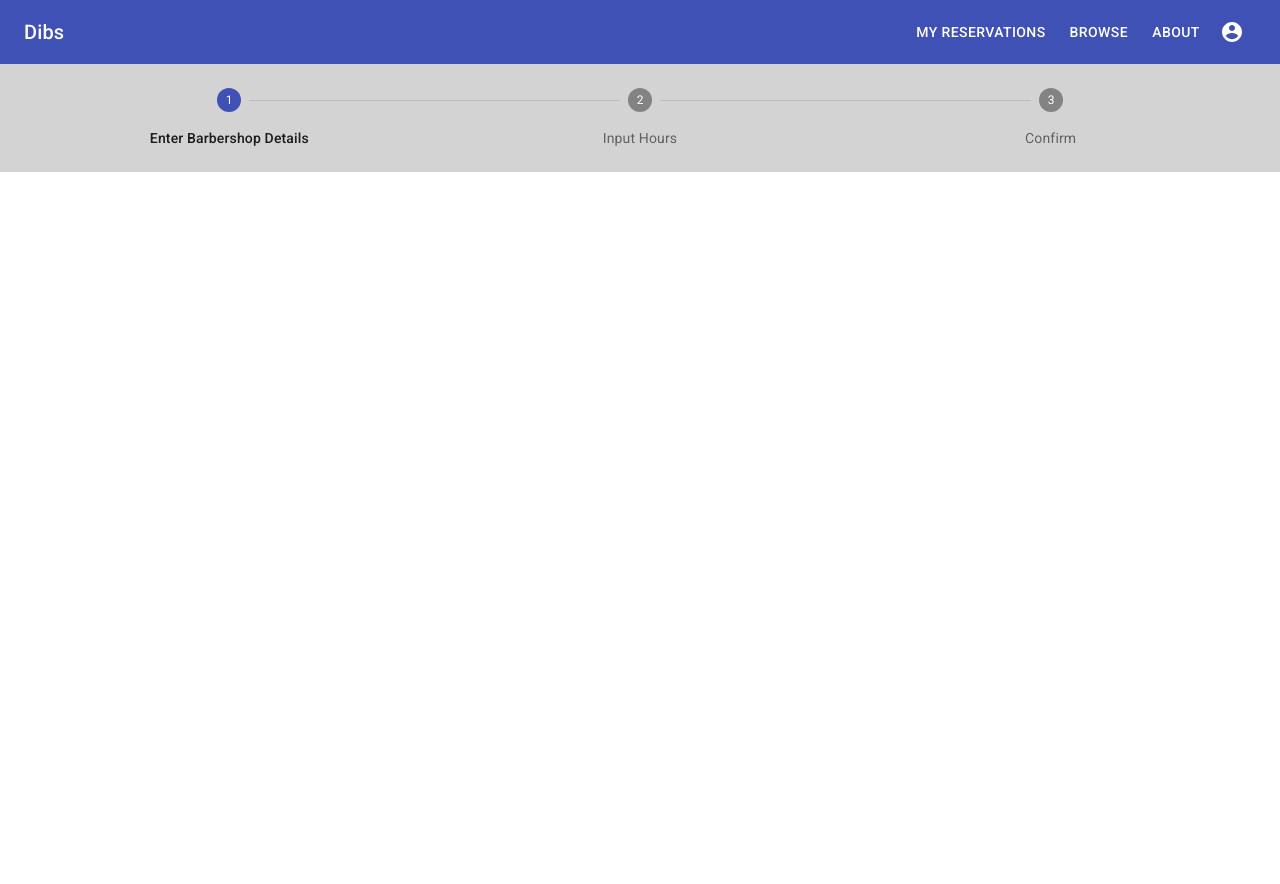
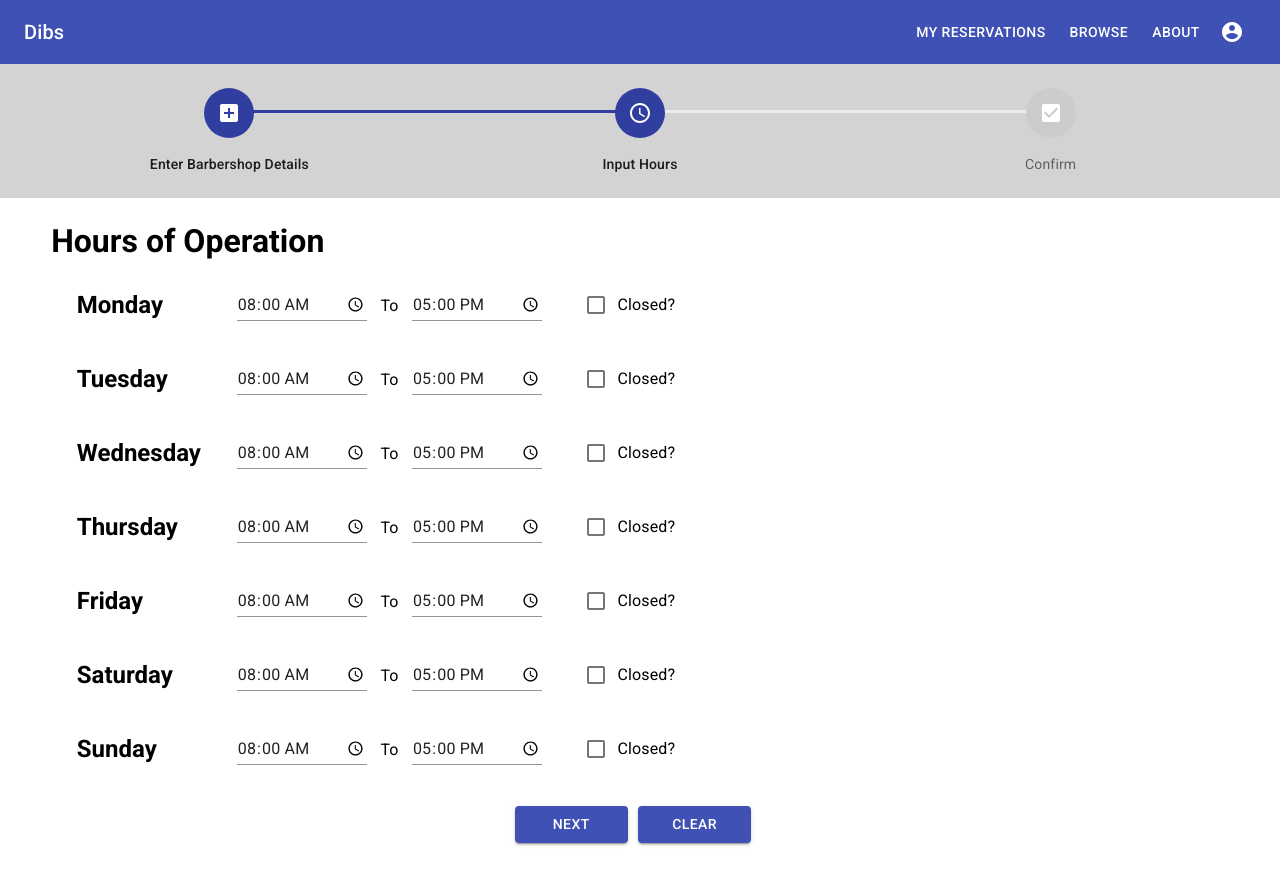
Before and after one commit to yehmond/group1234, a React (Create React App) app: page /createshop/hours in a window 1280 px wide. Shown: the top 884 px of the page. Before the commit the page ends 800 px from the top, so only its background shows below. Built offline with nearby package versions, Linux system fonts and the light colour scheme.

Commit message:
hours input page complete

```diff
--- a/src/App.tsx
+++ b/src/App.tsx
@@ -2,7 +2,7 @@ import React from "react";
 import NavBar from "./components/NavBar/NavBar";
 import { BrowserRouter as Router, Switch, Route } from "react-router-dom";
 import "./App.scss";
-import RegisterBarbershopContainer from "./components/RegisterBarbershop/RegisterBarbershopContainer";
+import RBSContainer from "./components/RegisterBarbershop/RBSContainer";
 
 function App(): JSX.Element {
     return (
@@ -15,7 +15,7 @@ function App(): JSX.Element {
                 <Route path="/signin"></Route>
                 <Route path="/signup"></Route>
                 <Route path="/createshop">
-                    <RegisterBarbershopContainer currentStep={0} />
+                    <RBSContainer />
                 </Route>
             </Switch>
         </Router>
--- /dev/null
+++ b/src/Components/FormFields/DayHoursInput.tsx
@@ -0,0 +1,49 @@
+import React, { Component } from "react";
+import "./Fields.scss"
+import { RenderTimePicker } from "./FormFields";
+import { Checkbox, FormControlLabel } from "@material-ui/core";
+
+interface FormTimeFieldsProps{
+    dayOfWeek:string;
+}
+
+interface FormTimeFieldState {
+    disabled: boolean;
+}
+
+class DayHoursInput extends Component<FormTimeFieldsProps, FormTimeFieldState> {
+
+    constructor(props: FormTimeFieldsProps) {
+        super(props);
+        this.state = {disabled: false}
+        this.handleChange= this.handleChange.bind(this);
+    }
+
+    public handleChange(){
+        this.setState((state) => ({
+            disabled: !state.disabled
+        }));
+    }
+
+    render() {
+        return (
+            <div className="time-input-container">
+                <h2>{this.props.dayOfWeek}</h2>
+               <RenderTimePicker disabled={this.state.disabled}  defaultValue={"08:00"} />
+                <p>To</p>
+               <RenderTimePicker disabled={this.state.disabled}  defaultValue={"17:00"}/>
+                <FormControlLabel
+                    control={
+                        <Checkbox
+                            onChange={this.handleChange}
+                            name="checkedB"
+                            color="primary"
+                        />
+                    }
+                    label="Closed?"/>
+               </div>
+        );
+    }
+}
+
+export default DayHoursInput;
--- /dev/null
+++ b/src/Components/FormFields/Fields.scss
@@ -0,0 +1,32 @@
+.time-input-container {
+  display: grid;
+  grid-template-columns: minmax(150px, 0.5fr) minmax(100px, 0.75fr) 25px minmax(100px, 0.75fr) 1fr;
+  grid-column-gap: 10px;
+  align-items: center;
+  justify-content: center;
+  padding: 2vh 2vw;
+  p {
+    text-align: center;
+  }
+  .MuiFormControlLabel-root {
+    align-self: center;
+    justify-content: center;
+  }
+}
+
+.two-fields-inline {
+  display: grid;
+  grid-template-columns: 1fr 1fr;
+  grid-column-gap: 10px;
+  max-width: 700px;
+}
+
+.field-regular {
+  width: 100%;
+  max-width: 700px;
+}
+
+.field-small {
+  width: 100%;
+  max-width: 340px;
+}
--- a/src/Components/FormFields/FormFields.tsx
+++ b/src/Components/FormFields/FormFields.tsx
@@ -15,10 +15,13 @@ interface FieldProps {
     fieldWidth?: string;
     required?: boolean;
     id?: string;
+    disabled?: boolean;
     // for select dropdowns
     options?: string[];
     // for textfield
     multiline?: boolean;
+    // for time picker
+    defaultValue?: string;
 }
 
 // function component to render a textfield
@@ -91,6 +94,24 @@ export function RenderAutocomplete(props: FieldProps): JSX.Element {
     );
 }
 
+export function RenderTimePicker(props: FieldProps): JSX.Element {
+    return (
+        <TextField
+            label={props.label}
+            type="time"
+            defaultValue={props.defaultValue}
+            required
+            disabled={props.disabled}
+            InputLabelProps={{
+                shrink: true,
+            }}
+            inputProps={{
+                step: 1800, // 5 min
+            }}
+        />
+    );
+}
+
 export function RenderDropzone(): JSX.Element {
     return (
         <DropzoneArea
--- a/src/Components/RegisterBarbershop/RBS.scss
+++ b/src/Components/RegisterBarbershop/RBS.scss
@@ -3,6 +3,7 @@
     grid-template-rows: auto 1fr;
     padding: 2vh 4vw;
     align-items: center;
+    margin-bottom: 200px;
 
     h1,
     h4 {
@@ -17,24 +18,13 @@
             margin: 5px 5px;
         }
     }
+
+    .hours-fields {
+        max-width: 700px;
+    }
 }
 
-.two-fields-inline {
-    display: grid;
-    grid-template-columns: 1fr 1fr;
-    grid-column-gap: 10px;
-    max-width: 700px;
-}
 
-.field-regular {
-    width: 100%;
-    max-width: 700px;
-}
-
-.field-small {
-    width: 100%;
-    max-width: 340px;
-}
 
 .inline-buttons {
     width: 100%;
@@ -47,6 +37,10 @@
     justify-content: center;
 }
 
+.inline-buttons.long {
+  max-width: 900px;
+}
+
 .divider {
     height: auto;
 }
--- a/src/Components/RegisterBarbershop/RBSFormRegister.tsx
+++ b/src/Components/RegisterBarbershop/RBSFormRegister.tsx
@@ -6,16 +6,22 @@ import {
 } from "../FormFields/FormFields";
 import React, { Component } from "react";
 import { Button } from "@material-ui/core";
-import { PROVINCES, SERVICES_OFFERED } from "../../types/constants";
-import { RBProps } from "./RegisterBarbershopContainer";
+import { ADD_BARBERSHOP_STEPS, PROVINCES, SERVICES_OFFERED } from "../../types/constants";
 import "./RBS.scss";
+import"../FormFields/Fields.scss";
+import { Link } from "react-router-dom";
+import StepperHeader from "../Stepper/StepperHeader";
 
-class RBSFormRegister extends Component<{}, RBProps> {
+class RBSFormRegister extends Component {
     render() {
         return (
+            <div>
+                <StepperHeader
+                    currentStep={0}
+                    stepLabels={ADD_BARBERSHOP_STEPS}
+                />
                 <div className="rbs-page-content">
                     <h1>Add Barbershop</h1>
-                <div id="form-content">
                         <form>
                             <div className="form-fields">
                                 <RenderTextfield
@@ -62,7 +68,7 @@ class RBSFormRegister extends Component<{}, RBProps> {
                                 />
                                 <h4>Upload Some Photos</h4>
                                 <div className="field-regular">
-                                <RenderDropzone />
+                                    <RenderDropzone/>
                                 </div>
                             </div>
                             <div className="inline-buttons">
@@ -71,6 +77,8 @@ class RBSFormRegister extends Component<{}, RBProps> {
                                     variant="contained"
                                     color="primary"
                                     type="button"
+                                    component={Link}
+                                    to={"/createshop/hours"}
                                 >
                                     Next
                                 </Button>
--- /dev/null
+++ b/src/Components/RegisterBarbershop/RBSHours.tsx
@@ -0,0 +1,50 @@
+import React, { Component } from "react";
+import StepperHeader from "../Stepper/StepperHeader";
+import { ADD_BARBERSHOP_STEPS, DAYS_OF_WEEK } from "../../types/constants";
+import './RBS.scss';
+import DayHoursInput from "../FormFields/DayHoursInput";
+import { Button } from "@material-ui/core";
+import { Link } from "react-router-dom";
+
+class RBSHours extends Component {
+    render() {
+        return (
+                <div>
+                    <StepperHeader
+                        currentStep={1}
+                        stepLabels={ADD_BARBERSHOP_STEPS}
+                    />
+                    <div className="rbs-page-content">
+                        <h1>Hours of Operation</h1>
+                        <form className="hours-fields">
+                            {DAYS_OF_WEEK.map(day => {
+                                return <DayHoursInput dayOfWeek={day}/>
+                            })}
+                            <div className="inline-buttons long">
+                                <div className="divider"></div>
+                                <Button
+                                    variant="contained"
+                                    color="primary"
+                                    type="button"
+                                    component={Link}
+                                    to={"/createshop/confirm"}
+                                >
+                                    Next
+                                </Button>
+                                <Button
+                                    variant="contained"
+                                    color="primary"
+                                    type="button"
+                                >
+                                    Clear
+                                </Button>
+                            </div>
+                        </form>
+                    </div>
+
+            </div>
+        );
+    }
+}
+
+export default RBSHours;
--- a/src/Components/Stepper/StepperHeader.tsx
+++ b/src/Components/Stepper/StepperHeader.tsx
@@ -1,6 +1,7 @@
 import React, { Component } from "react";
 import { Step, StepLabel, Stepper } from "@material-ui/core";
 import "./styles.scss";
+import { LineConnector, StepIcon } from "./StepIcon";
 
 interface StepperProps {
     currentStep: number;
@@ -11,10 +12,16 @@ class StepperHeader extends Component<StepperProps, {}> {
     render() {
         return (
             <div className="stepper-container">
-                <Stepper activeStep={this.props.currentStep} alternativeLabel>
+                <Stepper
+                    activeStep={this.props.currentStep}
+                    alternativeLabel
+                    connector={<LineConnector />}
+                >
                     {this.props.stepLabels.map((label) => (
                         <Step key={label}>
-                            <StepLabel>{label}</StepLabel>
+                            <StepLabel StepIconComponent={StepIcon}>
+                                {label}
+                            </StepLabel>
                         </Step>
                     ))}
                 </Stepper>
--- a/src/pages/RBSMain.tsx
+++ b/src/pages/RBSMain.tsx
@@ -1,29 +1,21 @@
 import React, { Component } from "react";
-import StepperHeader from "../components/Stepper/StepperHeader";
-import { ADD_BARBERSHOP_STEPS } from "../types/constants";
 import { Switch, Route } from "react-router-dom";
 import RBSFormRegister from "../components/RegisterBarbershop/RBSFormRegister";
+import { RBProps } from "../components/RegisterBarbershop/RBSContainer";
+import RBSHours from "../components/RegisterBarbershop/RBSHours";
 
-interface RBSMainProps {
-    currentStep: number;
-}
-
-class RBSMain extends Component<RBSMainProps, {}> {
+class RBSMain extends Component<{}, RBProps> {
     render() {
         return (
-            <div>
-                <StepperHeader
-                    currentStep={this.props.currentStep}
-                    stepLabels={ADD_BARBERSHOP_STEPS}
-                />
                 <Switch>
                     <Route path="/createshop/register">
                         <RBSFormRegister />
                     </Route>
-                    <Route path="/createshop/hours"></Route>
+                    <Route path="/createshop/hours">
+                        <RBSHours/>
+                    </Route>
                     <Route path="/createshop/confirm"></Route>
                 </Switch>
-            </div>
         );
     }
 }
--- a/src/types/constants.ts
+++ b/src/types/constants.ts
@@ -15,6 +15,8 @@ export const PROVINCES = [
     "YK",
 ];
 
+export const DAYS_OF_WEEK = ["Monday", "Tuesday", "Wednesday", "Thursday", "Friday", "Saturday", "Sunday"]
+
 // to be expanded
 export const SERVICES_OFFERED = [
     "Haircut",
```
Also changed, not shown: src/Components/Stepper/StepIcon.tsx (+7 -11 lines), src/Components/RegisterBarbershop/RBSContainer.tsx (renamed from src/Components/RegisterBarbershop/RegisterBarbershopContainer.tsx). Lines whose indentation alone changed are shown as unchanged.
